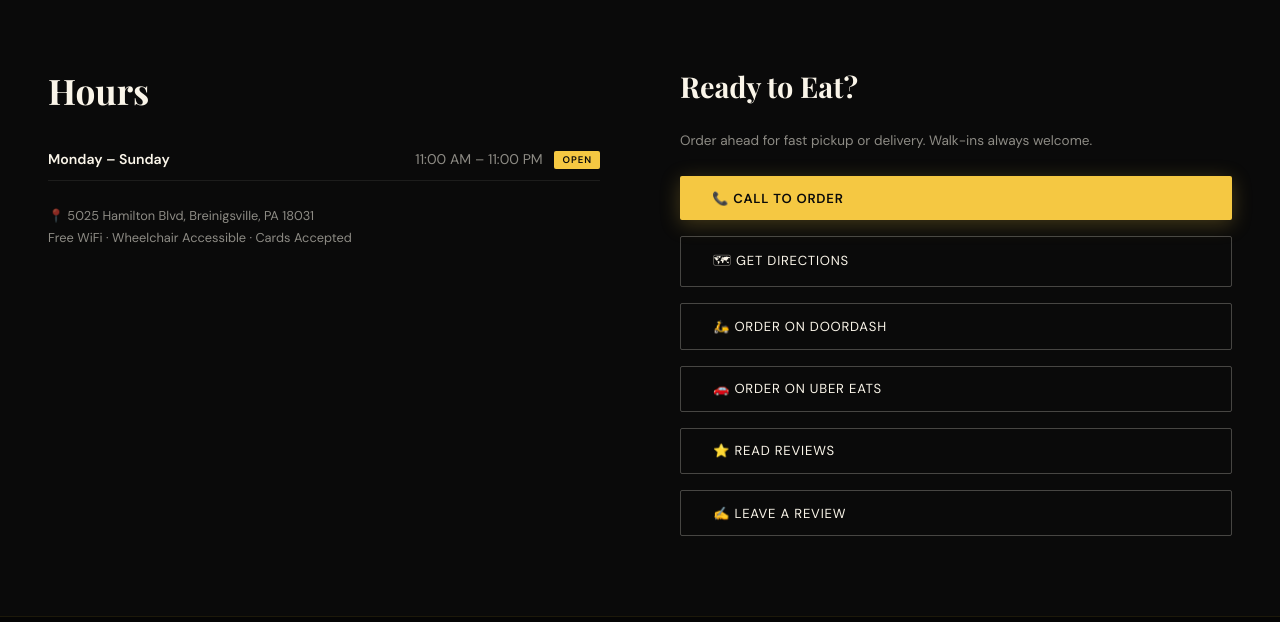
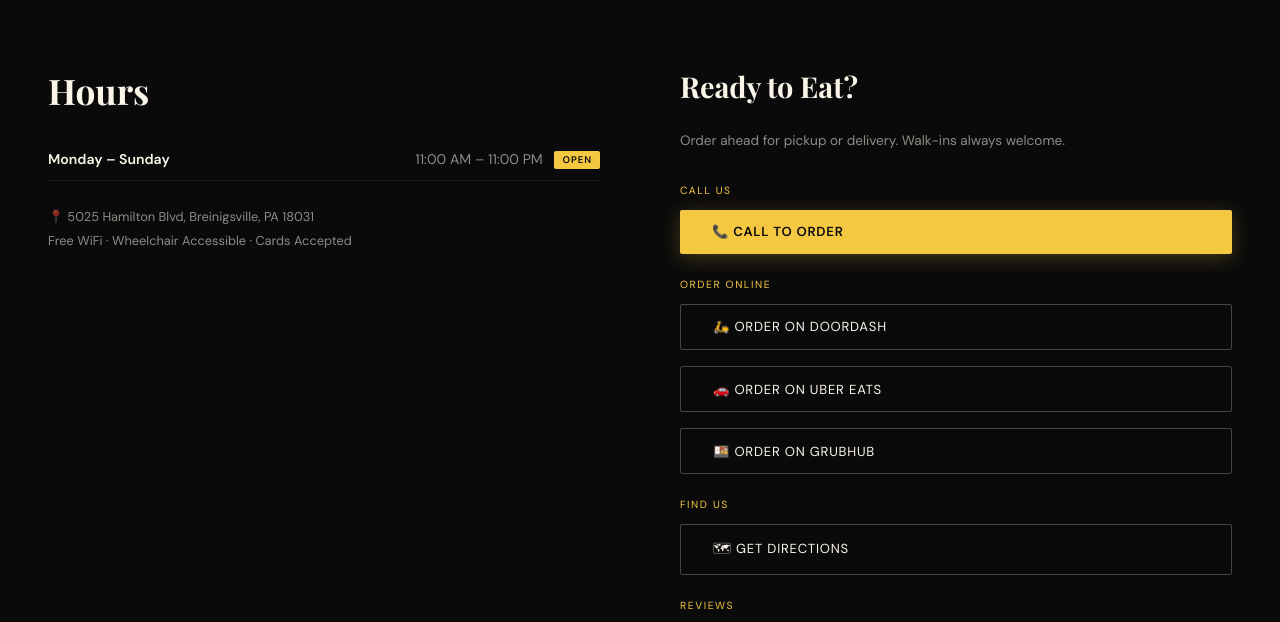
Before and after one commit to Reginaldii/village-guys-halal, a plain HTML site: page index.html in a window 1280 px wide. Shown: the part 2330-2952 px from the top of the page. Drawn offline with nearby package versions, Linux system fonts and the light colour scheme.

Commit message:
Update index.html

```diff
--- a/index.html
+++ b/index.html
@@ -51,9 +51,9 @@
   .hero h1 em { color:var(--gold); font-style:normal; display:block; }
   .hero-sub { margin-top:1.2rem; font-size:1rem; font-weight:300; color:var(--muted); line-height:1.7; max-width:480px; }
   .hero-actions { display:flex; gap:1rem; margin-top:2rem; flex-wrap:wrap; }
-  .btn-gold { background:var(--gold); color:var(--black); padding:.85rem 2rem; font-weight:700; font-size:0.82rem; letter-spacing:0.06em; text-transform:uppercase; text-decoration:none; border-radius:2px; transition:background .2s,transform .15s; box-shadow:0 4px 20px rgba(245,200,66,0.25); }
+  .btn-gold { background:var(--gold); color:var(--black); padding:.85rem 2rem; font-weight:700; font-size:0.82rem; letter-spacing:0.06em; text-transform:uppercase; text-decoration:none; border-radius:2px; transition:background .2s,transform .15s; box-shadow:0 4px 20px rgba(245,200,66,0.25); display:inline-block; }
   .btn-gold:hover { background:var(--gold-dark); transform:translateY(-2px); }
-  .btn-ghost { background:transparent; color:var(--cream); padding:.85rem 2rem; font-weight:500; font-size:0.82rem; letter-spacing:0.06em; text-transform:uppercase; text-decoration:none; border-radius:2px; border:1px solid rgba(250,245,233,0.25); transition:border-color .2s,color .2s; }
+  .btn-ghost { background:transparent; color:var(--cream); padding:.85rem 2rem; font-weight:500; font-size:0.82rem; letter-spacing:0.06em; text-transform:uppercase; text-decoration:none; border-radius:2px; border:1px solid rgba(250,245,233,0.25); transition:border-color .2s,color .2s; display:inline-block; }
   .btn-ghost:hover { border-color:var(--gold); color:var(--gold); }
   .hero-stats { display:flex; gap:3rem; margin-top:3rem; padding-top:2rem; border-top:1px solid rgba(250,245,233,0.1); flex-wrap:wrap; }
   .stat-label { font-size:0.65rem; letter-spacing:0.15em; text-transform:uppercase; color:var(--muted); display:block; margin-bottom:.2rem; }
@@ -104,6 +104,9 @@
   .order-side { display:flex; flex-direction:column; gap:1rem; }
   .order-side h3 { font-family:'Playfair Display',serif; font-size:1.8rem; color:var(--cream); margin-bottom:.5rem; }
   .order-side p { font-size:0.85rem; color:var(--muted); line-height:1.7; margin-bottom:.5rem; }
+
+  /* ORDER SECTION DIVIDERS */
+  .order-divider { font-size:0.65rem; letter-spacing:0.15em; text-transform:uppercase; color:var(--gold); margin-top:.5rem; margin-bottom:-.2rem; }
 
   /* FOOTER */
   footer { background:#050505; padding:2rem 3rem 6rem; display:flex; justify-content:space-between; align-items:center; flex-wrap:wrap; gap:1rem; border-top:1px solid rgba(245,200,66,0.1); }
@@ -206,7 +209,7 @@
 </div>
 
 <!-- PHOTO GALLERY -->
-<!-- TO ADD PHOTOS: upload food1.jpg, food2.jpg, food3.jpg, food4.jpg to your GitHub repo, they will appear here automatically -->
+<!-- Upload food1.jpg food2.jpg food3.jpg food4.jpg to your GitHub repo and they appear here automatically -->
 <section class="gallery" id="gallery">
   <span class="section-eyebrow fade">Fresh Every Day</span>
   <h2 class="section-title fade">The Food</h2>
@@ -259,20 +262,29 @@
       <span class="day">Monday – Sunday</span>
       <span class="time">11:00 AM – 11:00 PM <span class="open-pill">OPEN</span></span>
     </div>
-    <div style="margin-top:1.5rem; font-size:0.8rem; color:var(--muted); line-height:1.7;">
+    <div style="margin-top:1.5rem; font-size:0.8rem; color:var(--muted); line-height:1.9;">
       📍 5025 Hamilton Blvd, Breinigsville, PA 18031<br>
       Free WiFi · Wheelchair Accessible · Cards Accepted
     </div>
   </div>
   <div class="order-side fade">
     <h3>Ready to Eat?</h3>
-    <p>Order ahead for fast pickup or delivery. Walk-ins always welcome.</p>
+    <p>Order ahead for pickup or delivery. Walk-ins always welcome.</p>
+
+    <span class="order-divider">Call Us</span>
     <a class="btn-gold" href="tel:+16102890159">📞 Call to Order</a>
+
+    <span class="order-divider">Order Online</span>
+    <a class="btn-ghost" href="https://www.doordash.com/store/village-guys-breinigsville-36488923/" target="_blank">🛵 Order on DoorDash</a>
+    <a class="btn-ghost" href="https://www.ubereats.com/store/village-guys-9225-hamilton-blvd/fq5zPbQkXPCaTVHojHMoSQ" target="_blank">🚗 Order on Uber Eats</a>
+    <a class="btn-ghost" href="https://www.grubhub.com/restaurant/village-guys-9225-hamilton-boulevard-breinigsville/12857888" target="_blank">🍱 Order on Grubhub</a>
+
+    <span class="order-divider">Find Us</span>
     <a class="btn-ghost" href="https://maps.google.com/?q=5025+Hamilton+Blvd+Breinigsville+PA+18031" target="_blank">🗺 Get Directions</a>
-    <a class="btn-ghost" href="DOORDASH_LINK" target="_blank">🛵 Order on DoorDash</a>
-    <a class="btn-ghost" href="UBEREATS_LINK" target="_blank">🚗 Order on Uber Eats</a>
-    <a class="btn-ghost" href="GOOGLE_REVIEWS_LINK" target="_blank">⭐ Read Reviews</a>
-    <a class="btn-ghost" href="LEAVE_REVIEW_LINK" target="_blank">✍️ Leave a Review</a>
+
+    <span class="order-divider">Reviews</span>
+    <a class="btn-ghost" href="https://www.yelp.com/biz/village-guys-breinigsville" target="_blank">⭐ Read Reviews on Yelp</a>
+    <a class="btn-ghost" href="https://www.yelp.com/writeareview/biz/village-guys-breinigsville" target="_blank">✍️ Leave a Review</a>
   </div>
 </section>
 
@@ -320,7 +332,7 @@
   }, { threshold: 0.1 });
   fades.forEach(f => obs.observe(f));
 
-  // Sticky bar — show after scrolling past hero
+  // Sticky bar
   const bar = document.getElementById('stickyBar');
   window.addEventListener('scroll', () => {
     bar.classList.toggle('visible', window.scrollY > window.innerHeight * 0.6);
```
